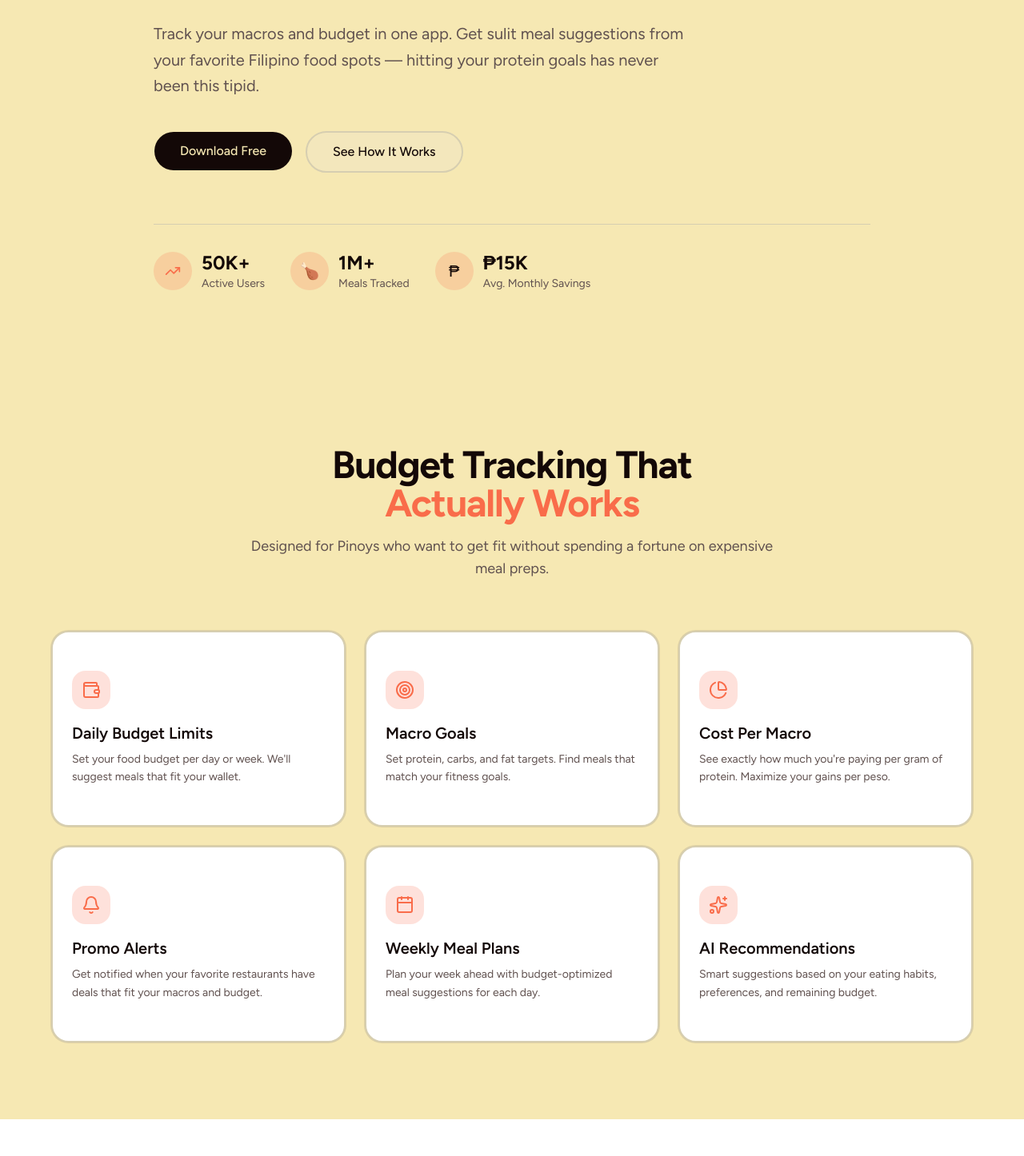
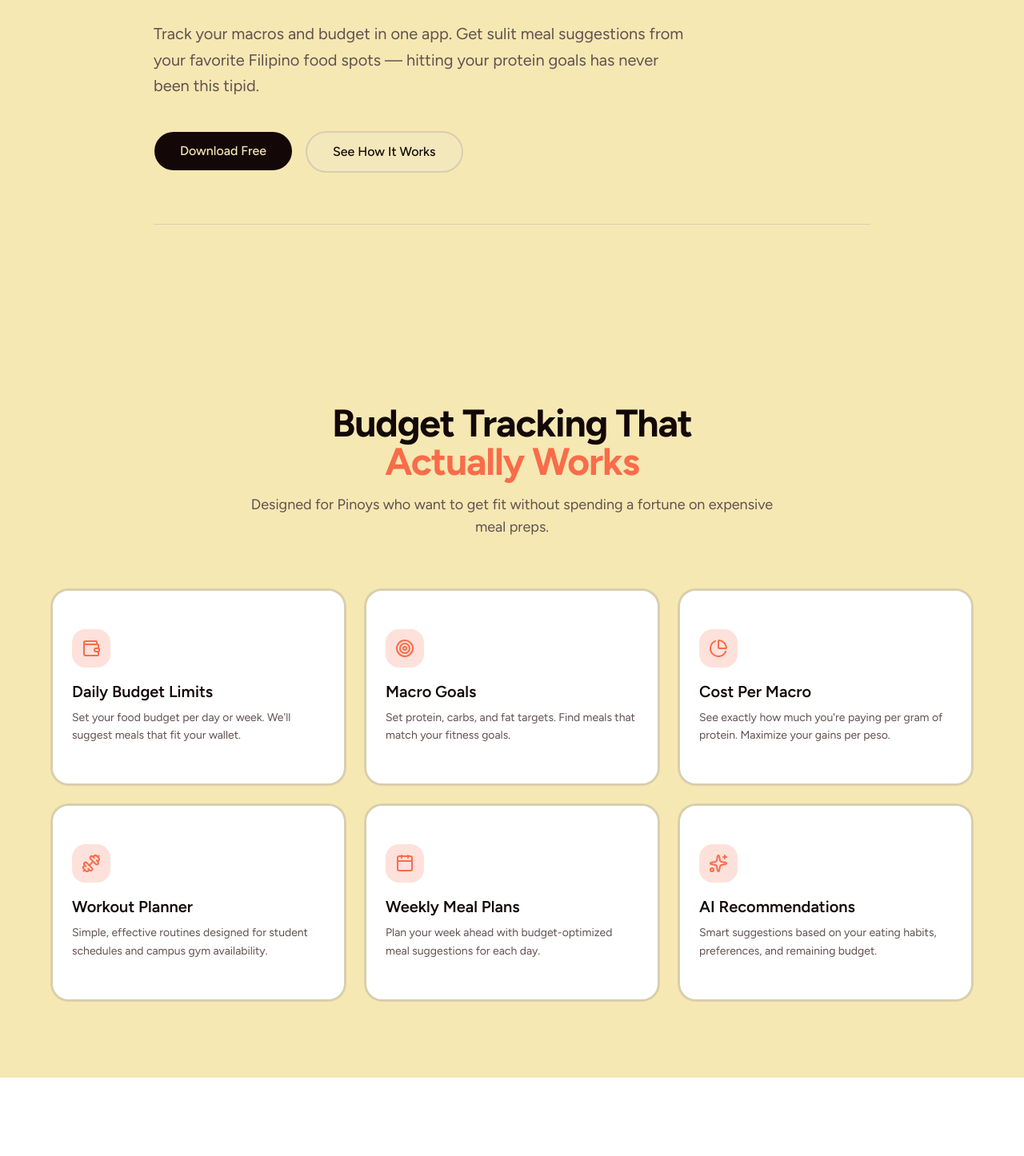
Before and after one commit to gitreymund21/sulitgains, a Next.js app in the folder apps/web/: page / in a window 1280 px wide. Shown: the part 415-1861 px from the top of the page at 80% size. Built offline with nearby package versions, Linux system fonts and the light colour scheme.

Commit message:
Few chores for landing page and final touch up for landing page

```diff
--- a/apps/web/app/(landing)/_components/features-section.tsx
+++ b/apps/web/app/(landing)/_components/features-section.tsx
@@ -2,7 +2,7 @@ import { Card, CardContent } from "@/components/ui/card";
 import {
   Wallet,
   Target,
-  Bell,
+  Dumbbell,
   PieChart,
   Calendar,
   Sparkles,
@@ -28,10 +28,10 @@ const features = [
       "See exactly how much you&apos;re paying per gram of protein. Maximize your gains per peso.",
   },
   {
-    icon: Bell,
-    title: "Promo Alerts",
+    icon: Dumbbell,
+    title: "Workout Planner",
     description:
-      "Get notified when your favorite restaurants have deals that fit your macros and budget.",
+      "Simple, effective routines designed for student schedules and campus gym availability.",
   },
   {
     icon: Calendar,
--- a/apps/web/app/(landing)/_components/hero-section.tsx
+++ b/apps/web/app/(landing)/_components/hero-section.tsx
@@ -43,7 +43,7 @@ export function HeroSection() {
 
         {/* Stats */}
         <div className="flex flex-wrap gap-8 mt-16 pt-8 border-t border-border">
-          <div className="flex items-center gap-3">
+          {/* <div className="flex items-center gap-3">
             <div className="flex items-center justify-center w-12 h-12 rounded-full bg-accent/20">
               <TrendingUp className="h-5 w-5 text-accent" />
             </div>
@@ -71,7 +71,7 @@ export function HeroSection() {
                 Avg. Monthly Savings
               </p>
             </div>
-          </div>
+          </div> */}
         </div>
       </div>
     </section>
```
